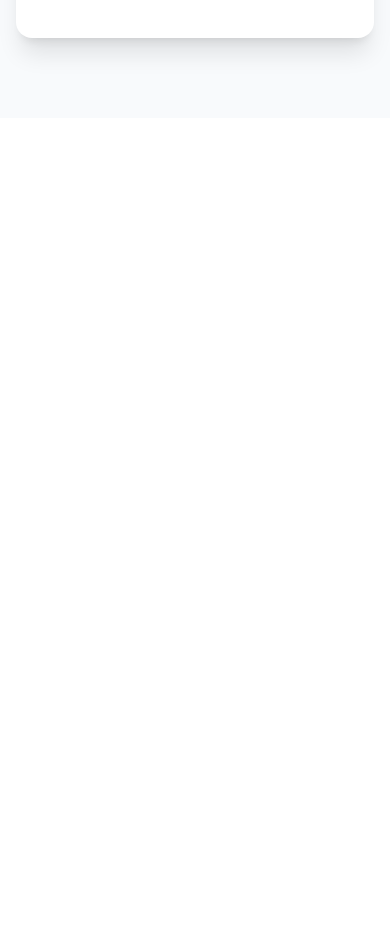
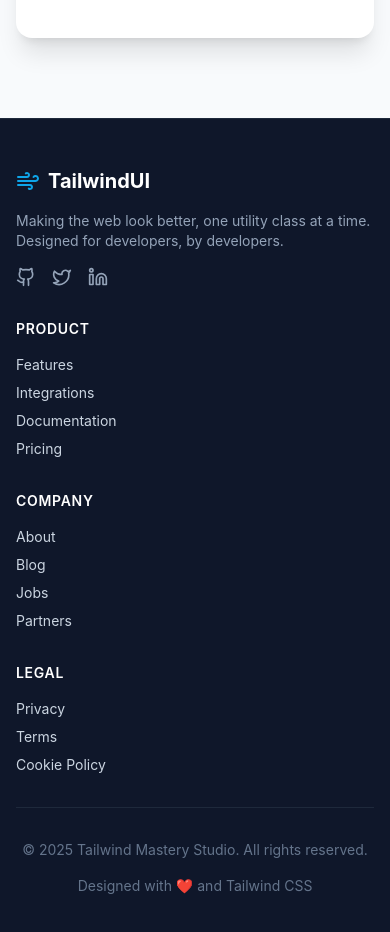
Before and after one commit to ByronYan01/react-tailwindcss, a React (Vite) app: page / in a window 390 px wide. Shown: the part 10069-11001 px from the top of the page. Before the commit the page ends 10187 px from the top, so only its background shows below. Built offline with nearby package versions, Linux system fonts and the light colour scheme.

Commit message:
响应式布局、常见样式处理

```diff
--- a/src/App.tsx
+++ b/src/App.tsx
@@ -7,6 +7,7 @@
 import { TableSection } from "./components/TableSection";
 import { Pricing } from "./components/Pricing";
 import { Contact } from "./components/Contact";
+import { Footer } from "./components/Footer";
 
 export default function App() {
   const [isDarkMode, setIsDarkMode] = useState(false);
@@ -23,6 +24,7 @@
           <TableSection />
           <Pricing />
           <Contact />
+          <Footer />
         </main>
       </div>
     </div>
--- /dev/null
+++ b/src/components/Footer.tsx
@@ -0,0 +1,79 @@
+import React from "react";
+import { Github, Twitter, Linkedin, Wind } from "lucide-react";
+
+export const Footer: React.FC = () => {
+  const linkObj = {
+    Product: ["Features", "Integrations", "Documentation", "Pricing"],
+    Company: ["About", "Blog", "Jobs", "Partners"],
+    Legal: ["Privacy", "Terms", "Cookie Policy"],
+  };
+  return (
+    <footer className="bg-slate-900 text-slate-300 py-12 border-t border-slate-800">
+      <div className="max-w-7xl mx-auto px-4 sm:px-6 lg:px-8">
+        {/* 上 */}
+
+        <div className="grid grid-cols-1 md:grid-cols-4 gap-8 mb-8">
+          {/* 品牌 */}
+          <div className="col-span-1">
+            <div className="flex items-center gap-2 mb-4 text-white">
+              <Wind className="h-6 w-6 text-brand-500" />
+              <span className="font-bold text-xl">TailwindUI</span>
+            </div>
+            <p className="text-sm text-slate-400 mb-4">
+              Making the web look better, one utility class at a time. Designed
+              for developers, by developers.
+            </p>
+            <div className="flex space-x-4">
+              <a
+                href="#"
+                className="text-slate-400 hover:text-white transition-colors"
+              >
+                <Github className="h-5 w-5" />
+              </a>
+              <a
+                href="#"
+                className="text-slate-400 hover:text-white transition-colors"
+              >
+                <Twitter className="h-5 w-5" />
+              </a>
+              <a
+                href="#"
+                className="text-slate-400 hover:text-white transition-colors"
+              >
+                <Linkedin className="h-5 w-5" />
+              </a>
+            </div>
+          </div>
+          {/* 链接 */}
+          {Object.keys(linkObj).map((key) => (
+            <div key={key}>
+              <h3 className="text-sm font-semibold text-white tracking-wider uppercase mb-4">
+                {key}
+              </h3>
+              <ul className="space-y-2 text-sm">
+                {linkObj[key].map((item, index) => (
+                  <li key={index}>
+                    <a
+                      href="#"
+                      className="hover:text-brand-400 transition-colors"
+                    >
+                      {item}
+                    </a>
+                  </li>
+                ))}
+              </ul>
+            </div>
+          ))}
+        </div>
+        {/* 下 */}
+        <div className="border-t border-slate-800 pt-8 flex flex-col md:flex-row justify-between items-center text-sm text-slate-500">
+          <p>
+            &copy; {new Date().getFullYear()} Tailwind Mastery Studio. All
+            rights reserved.
+          </p>
+          <div className="mt-4 md:mt-0">Designed with ❤️ and Tailwind CSS</div>
+        </div>
+      </div>
+    </footer>
+  );
+};
```
